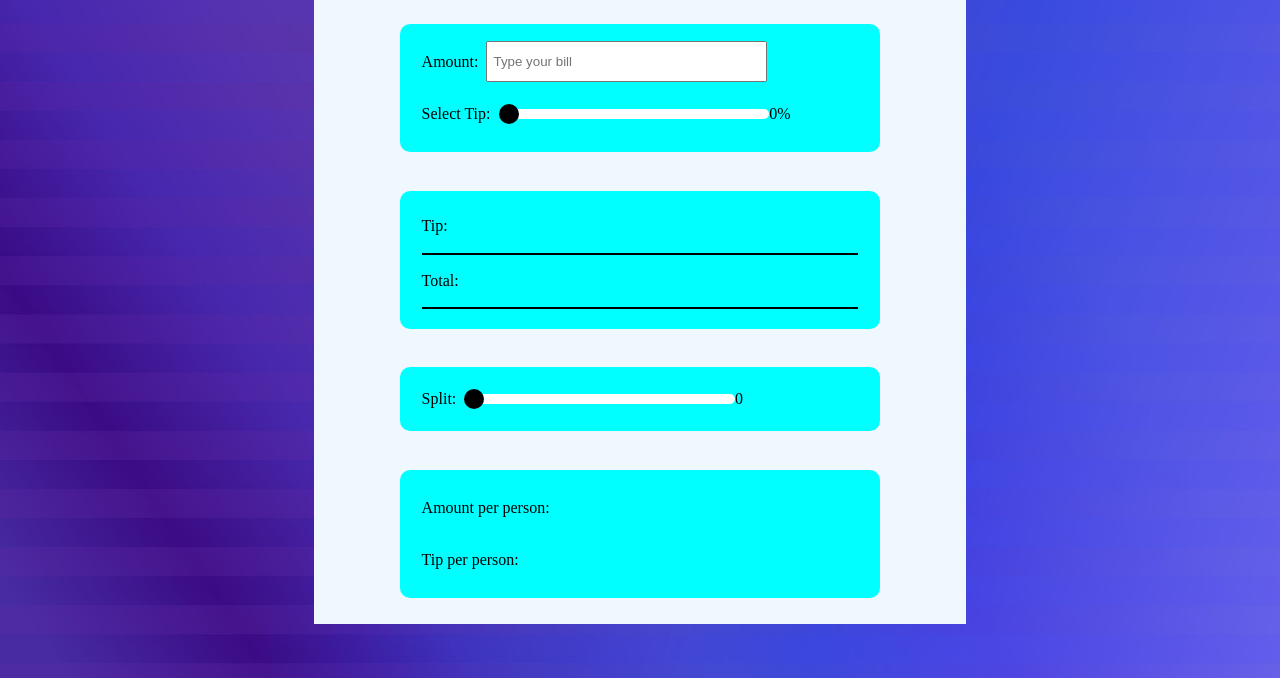
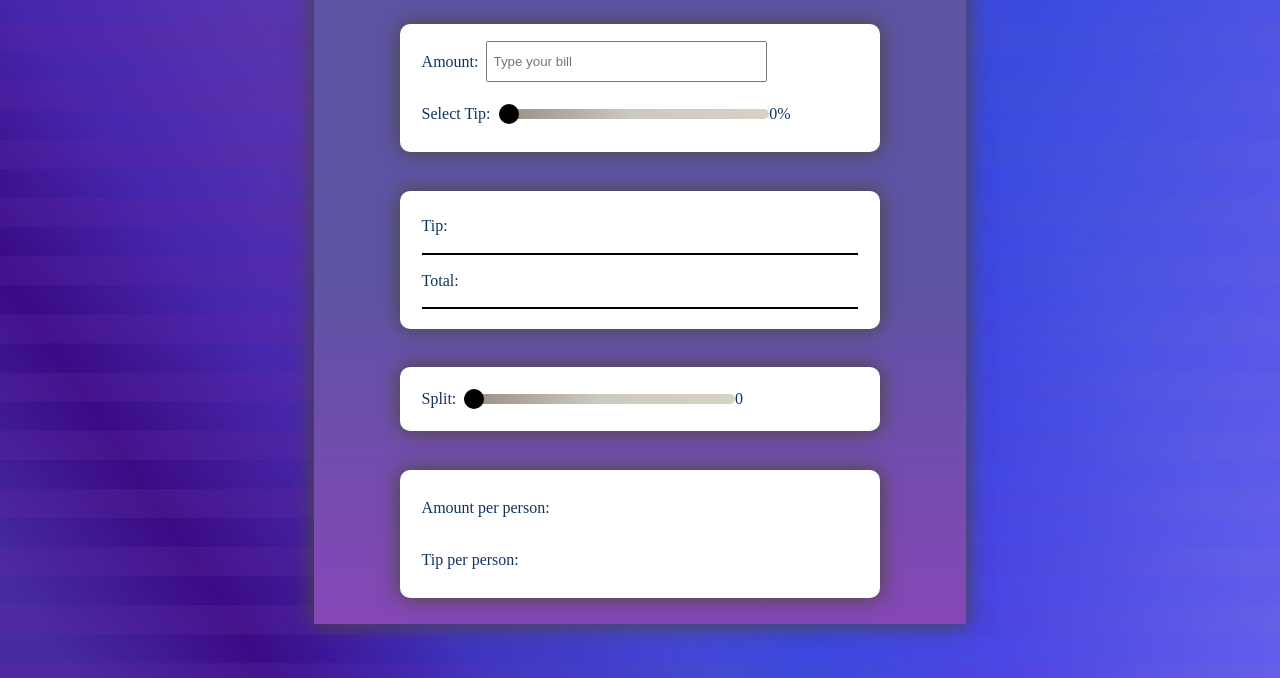
Before and after one commit to Aliyan-webdeveloper/Tip-Calculator, a plain HTML site: page index.html in a window 1280 px wide. Shown: the part 122-800 px from the top of the page. Drawn offline with Linux system fonts and the light colour scheme.

Commit message:
changed the design

```diff
--- a/index.css
+++ b/index.css
@@ -10,6 +10,7 @@ body{
     background: url(image/photo.jpg);
     background-repeat: no-repeat;
     background-size: cover;
+    color:#0f3460;
 }
 /* THIS IS MAIN CONTAINER  */
 #container{
@@ -19,12 +20,17 @@ body{
     justify-content: space-between;
     width:600px;
     height: 80vh;
-    background-color: aliceblue;
+    background-image: linear-gradient(to bottom, #5d54a4, #5d54a4, #8647b6);
+    box-shadow:0px 0px 20px 1px #4b473d;
     padding: 2%;
+}
+#container h2{
+    color: white;
 }
 /* THIS IS THE FIRST BLOCK  */
 #first-block{
-    background-color: aqua;
+    background-color: #fff;
+    box-shadow:0px 0px 20px 1px #4b473d;
     display: flex;
     align-items: center;
     justify-content: center;
@@ -58,6 +64,7 @@ body{
     height: 10px;
     margin-left: 8px;
     border-radius: 5px;
+    background-image:linear-gradient(to right, #968c83, #cdc9c3, #d6d2c4);
 }
 #rangebar::-webkit-slider-thumb{
     -webkit-appearance: none;
@@ -73,7 +80,8 @@ body{
 }
 /* THIS IS THE CSS OF SECOND BLOCK  */
 #second-block{
-    background-color: aqua;
+    background-color:#fff;
+    box-shadow:0px 0px 20px 1px #4b473d;
     display: flex;
     align-items: center;
     justify-content: center;
@@ -107,7 +115,8 @@ body{
 }
 /* THIS IS THE CSS OF THIRD BLOCK  */
 #third-block{
-    background-color: aqua;
+    background-color:#fff;
+    box-shadow:0px 0px 20px 1px #4b473d;
     display: flex;
     align-items: center;
     justify-content: center;
@@ -128,6 +137,7 @@ body{
     height: 10px;
     margin-left: 8px;
     border-radius: 5px;
+    background-image:linear-gradient(to right, #968c83, #cdc9c3, #d6d2c4);
 }
 #splitbar::-webkit-slider-thumb{
     -webkit-appearance: none;
@@ -144,7 +154,8 @@ body{
 
 /* THIS IS THE CSS OF FORTH BLOCK  */
 #forth-block{
-    background-color: aqua;
+    background-color:#fff;
+    box-shadow:0px 0px 20px 1px #4b473d;
     display: flex;
     align-items: center;
     justify-content: center;
```
